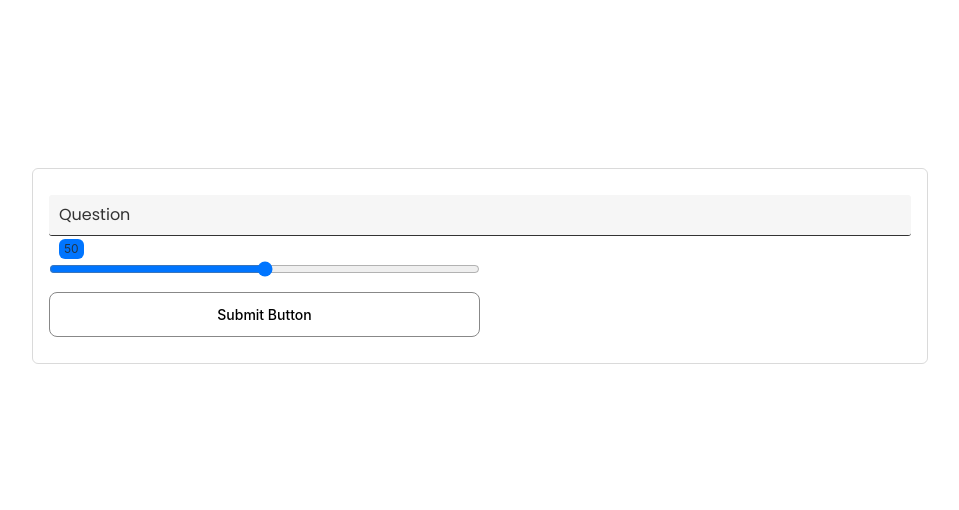
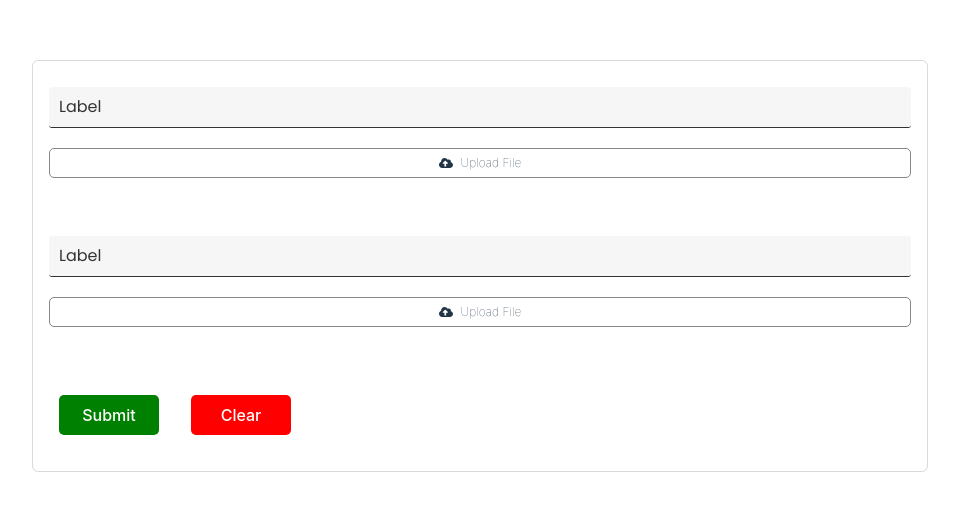
Before and after one commit to jshah3821/dynamic-form-for-project, a React (Vite) app: page / in a window 1280 px wide. Shown: the part 134-644 px from the top of the page, without its empty margins (160-1119 px from the left). Built offline with nearby package versions, Linux system fonts and the light colour scheme.

Commit message:
same field data update error solved

```diff
--- a/src/components/Elements/FormBuilder.tsx
+++ b/src/components/Elements/FormBuilder.tsx
@@ -476,7 +476,8 @@ export const FormBuilder = ({ id, jsonData }: Props) => {
 
   //code to create formData initialState from Input elements dynamically
   useEffect(() => {
-    data?.map((obj, i) => {
+    data?.length > 0
+      ? data?.map((obj, i) => {
           switch (obj?.type) {
             case "element":
               switch (obj?.subType) {
@@ -484,14 +485,20 @@ export const FormBuilder = ({ id, jsonData }: Props) => {
                 case "select":
                 case "radio":
                 case "textarea":
-              setFormData((prev) => ({ ...prev, [obj?.properties?.name]: "" }));
+                  setFormData((prev) => ({
+                    ...prev,
+                    [obj?.properties?.name]: "",
+                  }));
                   setInitialFormData((prev) => ({
                     ...prev,
                     [obj?.properties?.name]: "",
                   }));
                   break;
                 case "checkbox":
-              setFormData((prev) => ({ ...prev, [obj?.properties?.name]: [] }));
+                  setFormData((prev) => ({
+                    ...prev,
+                    [obj?.properties?.name]: [],
+                  }));
                   setInitialFormData((prev) => ({
                     ...prev,
                     [obj?.properties?.name]: [],
@@ -505,7 +512,10 @@ export const FormBuilder = ({ id, jsonData }: Props) => {
                 case "shortanswer":
                 case "longanswer":
                 case "survey_radio":
-              setFormData((prev) => ({ ...prev, [obj?.properties?.name]: "" }));
+                  setFormData((prev) => ({
+                    ...prev,
+                    [obj?.properties?.name]: "",
+                  }));
                   setInitialFormData((prev) => ({
                     ...prev,
                     [obj?.properties?.name]: "",
@@ -513,7 +523,10 @@ export const FormBuilder = ({ id, jsonData }: Props) => {
                   break;
                 case "survey_checkbox":
                 case "survey_image":
-              setFormData((prev) => ({ ...prev, [obj?.properties?.name]: [] }));
+                  setFormData((prev) => ({
+                    ...prev,
+                    [obj?.properties?.name]: [],
+                  }));
                   setInitialFormData((prev) => ({
                     ...prev,
                     [obj?.properties?.name]: [],
@@ -524,7 +537,10 @@ export const FormBuilder = ({ id, jsonData }: Props) => {
                     ...prev,
                     [obj?.properties?.name]: 50,
                   }));
-              setFormData((prev) => ({ ...prev, [obj?.properties?.name]: 50 }));
+                  setFormData((prev) => ({
+                    ...prev,
+                    [obj?.properties?.name]: 50,
+                  }));
                   break;
                 case "survey_dropdown":
                   setFormData((prev) => ({
@@ -543,7 +559,8 @@ export const FormBuilder = ({ id, jsonData }: Props) => {
             default:
               return null;
           }
-    });
+        })
+      : null;
   }, [data]);
 
   const handleRemoveFile = (fileIndex) => {
@@ -551,7 +568,6 @@ export const FormBuilder = ({ id, jsonData }: Props) => {
     const updatedFormData = formData["survey_image"]?.filter(
       (_, idx) => idx !== fileIndex
     );
-    console.log(updatedFormData);
     setFormData((prevData) => ({
       ...prevData,
       survey_image: updatedFormData,
@@ -668,7 +684,7 @@ export const FormBuilder = ({ id, jsonData }: Props) => {
     }
   };
 
-  return (
+  return data?.length > 0 ? (
     <div className="mainFormContainer">
       <ToastContainer
         position="top-center"
@@ -865,6 +881,8 @@ export const FormBuilder = ({ id, jsonData }: Props) => {
           </div>
         )}
     </div>
+  ) : (
+    <p style={{ textAlign: "center" }}>No preview form data available</p>
   );
 };
 
--- a/src/components/Elements/PageBuilder.tsx
+++ b/src/components/Elements/PageBuilder.tsx
@@ -242,7 +242,7 @@ const dataArray = {
 const PageBuilder = ({ id, jsonData }: Props) => {
   const data = id ? dataArray?.[id] : jsonData;
 
-  return (
+  return data?.length > 0 ? (
     <div className="mainPageContainer">
       <ToastContainer
         position="top-center"
@@ -347,6 +347,8 @@ const PageBuilder = ({ id, jsonData }: Props) => {
         }
       })}
     </div>
+  ) : (
+    <p style={{ textAlign: "center" }}>No preview Page data available</p>
   );
 };
 
--- a/src/components/Elements/SurveyForm/SurveyForm.tsx
+++ b/src/components/Elements/SurveyForm/SurveyForm.tsx
@@ -40,7 +40,7 @@ const SurveyForm = ({
     alignItems: "center",
     justifyContent: "center",
   };
-
+  const fieldName = properties?.name + index;
   return (
     <div className="flex justify-around left-align flex-column">
       {properties?.questionDetails?.question_image?.dataURL && (
@@ -66,35 +66,35 @@ const SurveyForm = ({
             <input
               id="shortanswer"
               type="text"
-              name={properties?.name || "shortanswer" + index}
+              name={fieldName || "shortanswer" + index}
               className="flex flex-column items-center justify-center ans_input_style"
               placeholder="Enter your answer here"
               maxLength={properties?.validation?.maxLength || null}
               minLength={properties?.validation?.minLength || null}
               style={properties?.answer_style}
-              value={formData[properties?.name] || ""}
-              onChange={(e) => handleChange(e, properties?.name, false)}
+              value={formData[fieldName] || ""}
+              onChange={(e) => handleChange(e, fieldName, false)}
             />
           )}
           {subType === "longanswer" && (
             <textarea
               id="longanswer"
-              name={properties?.name || "longanswer" + index}
               className="flex flex-column items-center justify-center ans_textarea_style"
               placeholder="Enter your answer here"
               style={properties?.answer_style}
-              value={formData[properties?.name] || ""}
+              name={fieldName || "longanswer" + index}
+              value={formData[fieldName] || ""}
+              onChange={(e) => handleChange(e, fieldName, false)}
               maxLength={properties?.validation?.maxLength || null}
               minLength={properties?.validation?.minLength || null}
-              onChange={(e) => handleChange(e, properties?.name, false)}
             />
           )}
           {subType === "survey_dropdown" && (
             <div>
               <select
-                name={properties?.name || "survey_dropdown" + index}
-                value={formData[properties?.name] || ""}
-                onChange={(e) => handleChange(e, properties?.name, false)}
+                name={fieldName || "survey_dropdown" + index}
+                value={formData[fieldName] || ""}
+                onChange={(e) => handleChange(e, fieldName, false)}
                 className="fluid"
                 style={properties?.answer_style}
               >
@@ -122,8 +122,8 @@ const SurveyForm = ({
                       name="option"
                       value={option.value}
                       className="option_radio"
-                      checked={formData[properties?.name] === option.value}
-                      onChange={(e) => handleChange(e, properties?.name, false)}
+                      checked={formData[fieldName] === option.value}
+                      onChange={(e) => handleChange(e, fieldName, false)}
                     />
                     <label
                       htmlFor={option.value}
@@ -150,10 +150,8 @@ const SurveyForm = ({
                       id={option.value + index}
                       name="option"
                       value={option.value}
-                      checked={formData[properties?.name]?.includes(
-                        option.value
-                      )}
-                      onChange={(e) => handleChange(e, properties?.name, true)}
+                      checked={formData[fieldName]?.includes(option.value)}
+                      onChange={(e) => handleChange(e, fieldName, true)}
                     />
                     <label
                       htmlFor={option.value}
@@ -170,7 +168,7 @@ const SurveyForm = ({
           {subType === "survey_image" && (
             <div>
               <div className="flex flex-row flex-wrap justify-start items-center align-center pointer fluid">
-                {formData?.[properties?.name]?.map((image, index) => (
+                {formData?.[fieldName]?.map((image, index) => (
                   <div key={Math.random()} className="que_img_div">
                     <div
                       className="cancel_icon_styles"
@@ -204,12 +202,7 @@ const SurveyForm = ({
                 type="file"
                 name={"file" + index}
                 onChange={(e) =>
-                  handleChange(
-                    e,
-                    properties?.name,
-                    "file",
-                    properties?.isMultiAllowed
-                  )
+                  handleChange(e, fieldName, "file", properties?.isMultiAllowed)
                 }
                 multiple={properties?.isMultiAllowed}
               />
@@ -220,30 +213,30 @@ const SurveyForm = ({
               style={properties?.answer_style}
               className="qa_range_container"
             >
-              <div style={sliderStyle}>
-                <input
-                  type="range"
-                  min="0"
-                  max="100"
-                  name={properties?.name || "range" + index}
-                  value={formData[properties?.name] || ""}
-                  onChange={(e) => handleChange(e, properties?.name, false)}
-                  className="slider"
-                />
-                {formData[properties?.name] ? (
-                  <span
-                    style={{
-                      ...tooltipStyle,
-                      backgroundColor:
-                        properties?.answer_style.accentColor !== ""
-                          ? properties?.answer_style.accentColor
-                          : "#0075ff",
-                      color: properties?.answer_style.color,
-                    }}
-                  >
-                    {formData[properties?.name]}
+              <div className="slider-container">
+                <div className="slider-wrapper">
+                  <input
+                    type="range"
+                    name={fieldName || "range" + index}
+                    value={formData[fieldName] || ""}
+                    onChange={(e) => handleChange(e, fieldName, false)}
+                    className="slider"
+                  />
+                </div>
+                <div className="slider-labels">
+                  <span className="min-value">
+                    {properties?.validation?.minRange
+                      ? properties?.validation?.minRange
+                      : 0}
+                    {properties?.validation?.unit}
                   </span>
-                ) : null}
+                  <span className="max-value">
+                    {properties?.validation?.maxRange
+                      ? properties?.validation?.maxRange
+                      : 100}
+                    {properties?.validation?.unit}
+                  </span>
+                </div>
               </div>
             </div>
           ) : null}
@@ -264,17 +257,17 @@ const SurveyForm = ({
               </div>
             </div>
           )}
-          {(required || errors?.[properties?.name]) && (
+          {(required || errors?.[fieldName]) && (
             <p
               style={{
-                visibility: errors?.[properties?.name] ? "visible" : "hidden",
+                visibility: errors?.[fieldName] ? "visible" : "hidden",
                 fontSize: "10px",
                 color: "red",
               }}
             >
-              {errors?.[properties?.name] === true
-                ? `${properties?.label || properties?.name} is required.`
-                : errors?.[properties?.name]}
+              {errors?.[fieldName] === true
+                ? `${properties?.label || fieldName} is required.`
+                : errors?.[fieldName]}
             </p>
           )}
         </div>
--- a/src/data.json
+++ b/src/data.json
@@ -1,52 +1,9 @@
 [
   {
     "selectionType": "surveyform",
-    "id": "Ez8HNnGoxAYmZdou6dWy6",
+    "id": "V-lWr9nBHMgsP4KMJ7ynZ",
     "type": "surveyform",
-    "subType": "range",
-    "properties": {
-      "name": "range",
-      "question_style": {
-        "backgroundColor": "#f6f6f6",
-        "fontSize": "16px",
-        "color": "",
-        "width": "100%",
-        "height": "",
-        "minWidth": "",
-        "minHeight": "",
-        "maxWidth": "",
-        "maxHeight": "",
-        "objectFit": "",
-        "overflow": "",
-        "marginTop": "",
-        "marginLeft": "",
-        "marginRight": "",
-        "marginBottom": "",
-        "paddingTop": "",
-        "paddingLeft": "",
-        "paddingRight": "",
-        "paddingBottom": "",
-        "border": ""
-      },
-      "answer_style": {
-        "backgroundColor": "#ffffff",
-        "fontSize": "14px",
-        "color": "",
-        "accentColor": "",
-        "height": "",
-        "width": "50%",
-        "border": ""
-      }
-    },
-    "formId": null,
-    "surveyFormId": null,
-    "isSelectedField": true
-  },
-  {
-    "selectionType": "surveyform",
-    "id": "bZ-5yHJ6Ssx8__R0NJ-Pl",
-    "type": "surveyform",
-    "subType": "submit_button",
+    "subType": "survey_image",
     "properties": {
       "name": "survey_image",
       "question_style": {
@@ -76,7 +33,7 @@
         "fontSize": "14px",
         "color": "",
         "height": "",
-        "width": "50%",
+        "width": "100%",
         "minWidth": "",
         "minHeight": "",
         "maxWidth": "",
@@ -96,5 +53,60 @@
     "formId": null,
     "surveyFormId": null,
     "isSelectedField": false
+  },
+  {
+    "selectionType": "surveyform",
+    "id": "vzClXqv_UP1TdWwKHzw8E",
+    "type": "surveyform",
+    "subType": "survey_image",
+    "properties": {
+      "name": "survey_image",
+      "question_style": {
+        "backgroundColor": "#f6f6f6",
+        "fontSize": "16px",
+        "color": "",
+        "width": "100%",
+        "height": "",
+        "minWidth": "",
+        "minHeight": "",
+        "maxWidth": "",
+        "maxHeight": "",
+        "objectFit": "",
+        "overflow": "",
+        "marginTop": "",
+        "marginLeft": "",
+        "marginRight": "",
+        "marginBottom": "",
+        "paddingTop": "",
+        "paddingLeft": "",
+        "paddingRight": "",
+        "paddingBottom": "",
+        "border": ""
+      },
+      "answer_style": {
+        "backgroundColor": "#ffffff",
+        "fontSize": "14px",
+        "color": "",
+        "height": "",
+        "width": "100%",
+        "minWidth": "",
+        "minHeight": "",
+        "maxWidth": "",
+        "maxHeight": "",
+        "overflow": "",
+        "marginTop": "",
+        "marginLeft": "",
+        "marginRight": "",
+        "marginBottom": "",
+        "paddingTop": "",
+        "paddingLeft": "",
+        "paddingRight": "",
+        "paddingBottom": "",
+        "border": ""
+      }
+    },
+    "formId": null,
+    "surveyFormId": null,
+    "isSelectedField": true
   }
 ]
```
Lines whose indentation alone changed are shown as unchanged.
